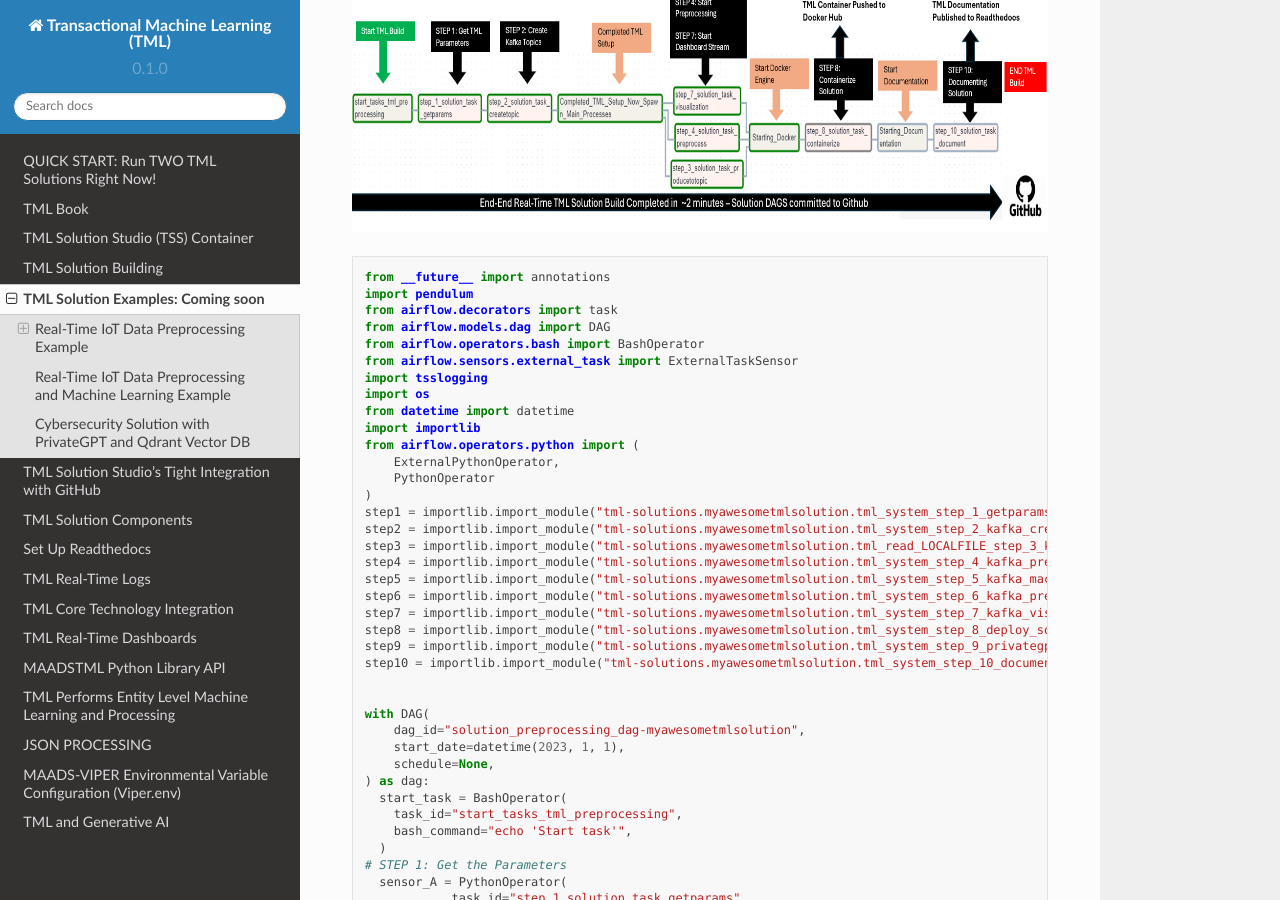
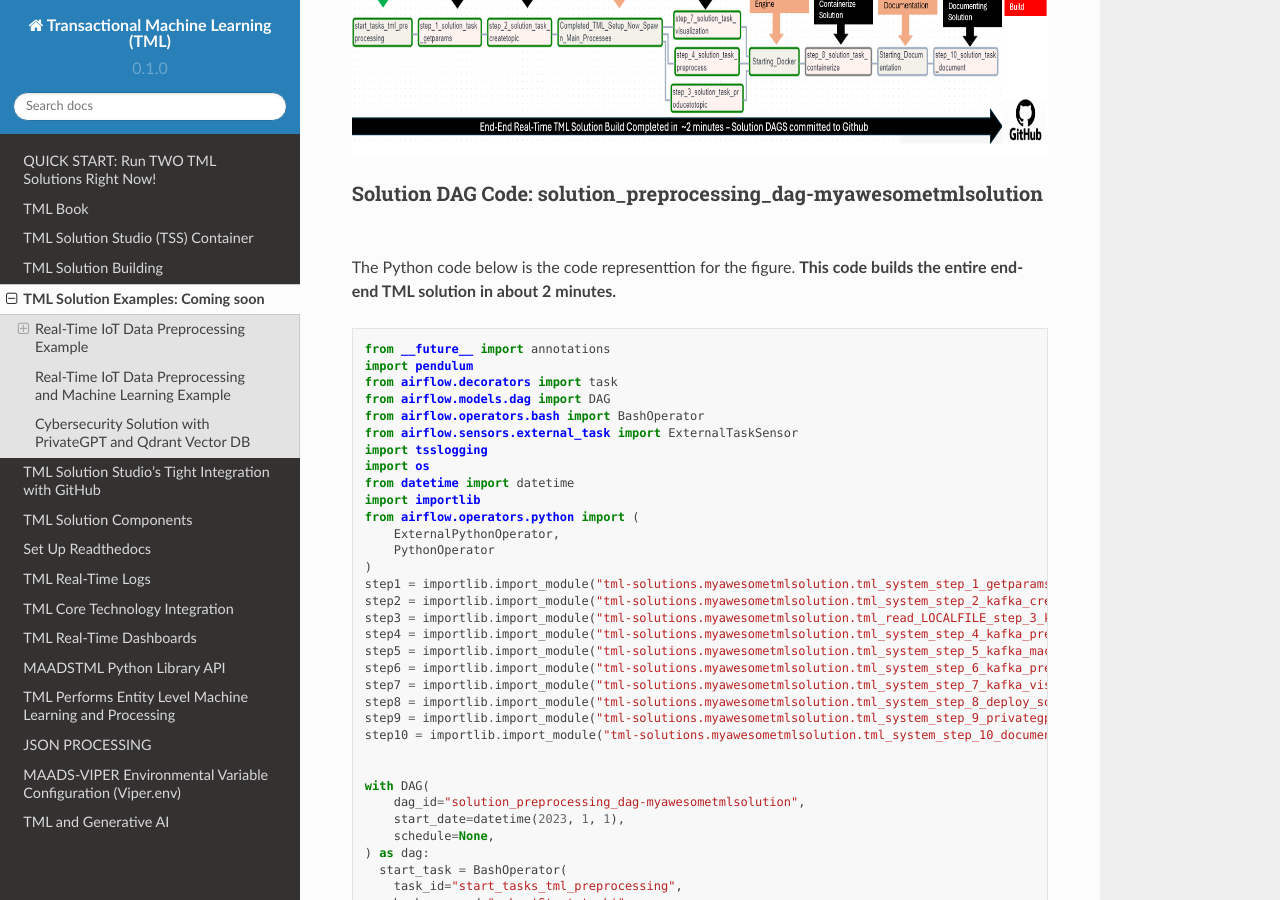
Before and after one commit to smaurice101/readthedocs, a Sphinx documentation site: the page built from docs/source/examples.rst, in a window 1280 px wide and 900 px high, scrolled down 410 px. Built offline with Sphinx 7.4.7 and the Read the Docs theme 2.0.0, drawn with Linux system fonts in a browser that asks for light colours.

Commit message:
Update examples.rst

```diff
--- a/docs/source/examples.rst
+++ b/docs/source/examples.rst
@@ -4,11 +4,13 @@
 Real-Time IoT Data Preprocessing Example
 ----------------------
 
+.. figure:: soldags1.png
+   :scale: 70%
+
 Solution DAG Code: solution_preprocessing_dag-myawesometmlsolution
 ^^^^^^^^^^^^^^^^^^^^^^^^^^^^^^^^^
 
-.. figure:: soldags1.png
-   :scale: 70%
+The Python code below is the code representtion for the figure.  **This code builds the entire end-end TML solution in about 2 minutes.**
 
 .. code-block:: PYTHON
 
```
